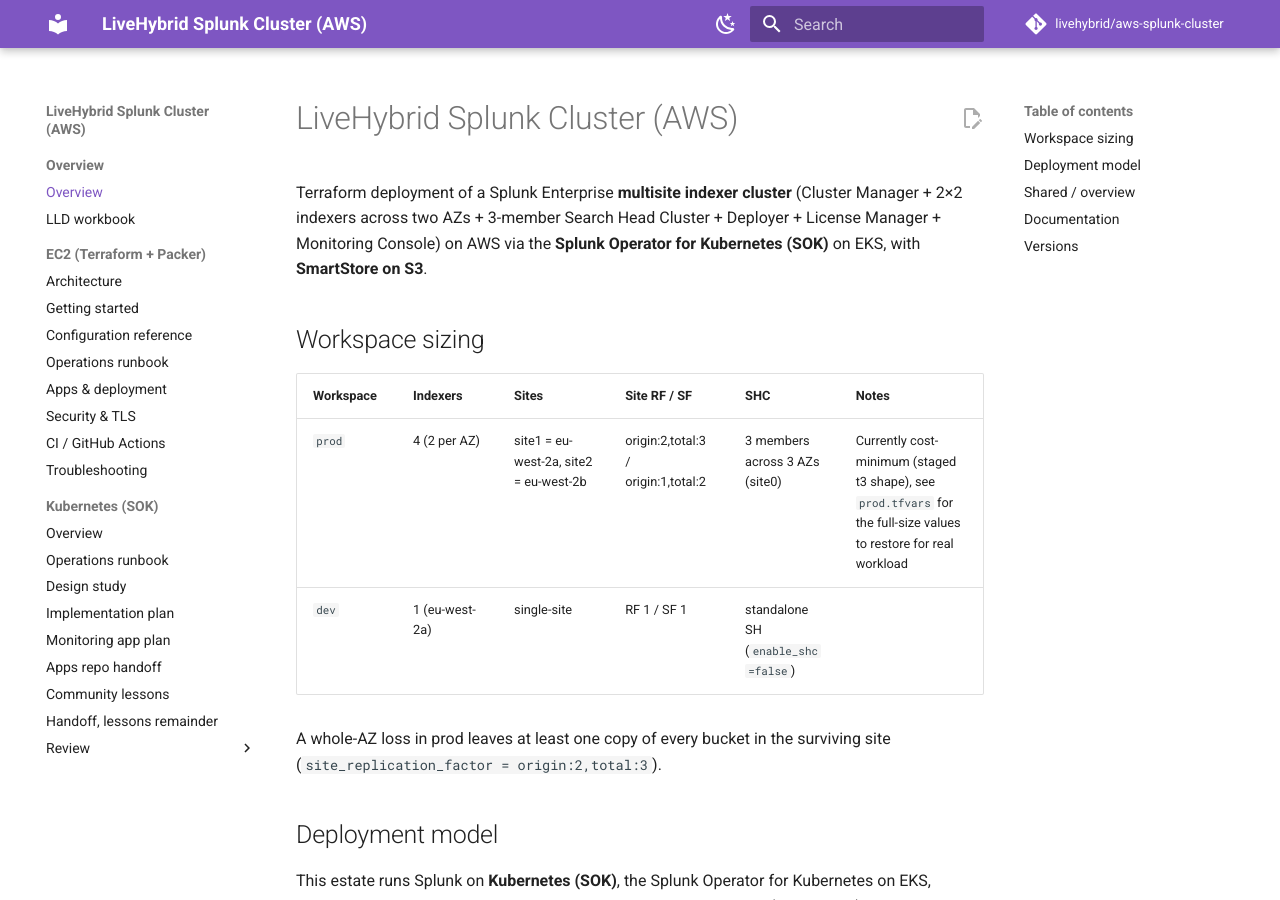
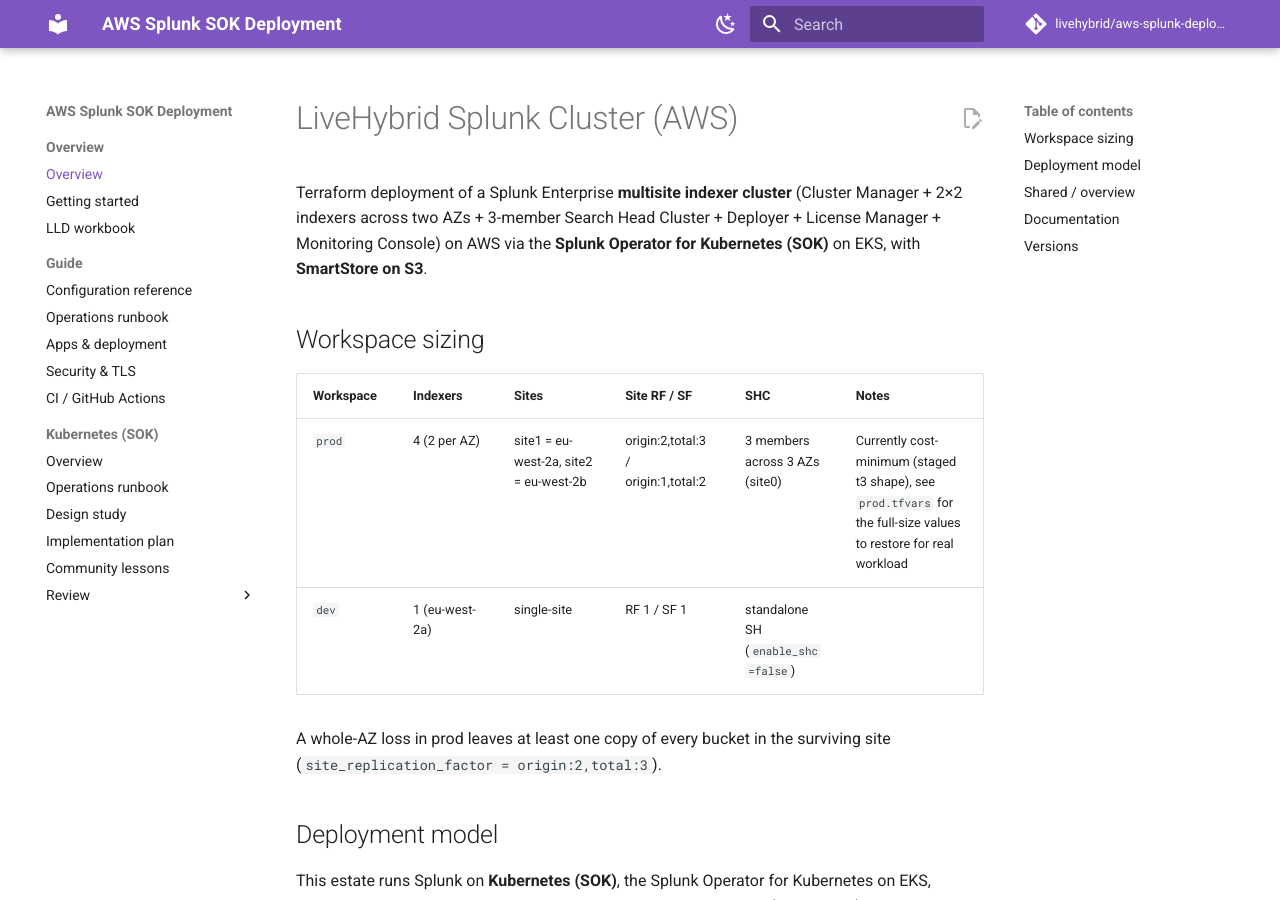
Before and after one commit to livehybrid/aws-splunk-deployment, an MkDocs documentation site: the page built from docs/index.md, in a window 1280 px wide and 900 px high. Built offline with MkDocs 1.6.1 and Material for MkDocs 9.7.7, drawn with Linux system fonts in a browser that asks for light colours; comment, search, counter and statistics services are not loaded.

Commit message:
Trim Makefile, CI and docs config to SOK-only
- Makefile: layer list account iam cluster -> account iam eks sok; remove the
  EC2 operations section (packer, SSM cluster ops, EC2 deploy/mc-register/
  password); env-scope sok-password.
- terraform-ci.yml / terraform-plan.yml: layer list -> account iam eks sok.
- .gitlab-ci.yml: the per-layer pipeline now targets eks in place of the removed
  cluster layer (sok is driven by the SOK-START workflow).
- infracost.yml: drop the cluster projects; the merged account layer carries the
  persistent SmartStore/apps/KMS cost, eks the control plane + nodes.
- mkdocs.yml: SOK-only nav (drop the EC2 section + deleted/missing pages), point
  at the aws-splunk-deployment repo.
- sok-start/sok-stop/deploy-apps comments + eks/variables comments: sok-foundation
  folded into account; DNS is kubernetes_manifest wait, not sok-web-dns.sh.

```diff
--- a/mkdocs.yml
+++ b/mkdocs.yml
@@ -1,9 +1,9 @@
-site_name: LiveHybrid Splunk Cluster (AWS)
+site_name: AWS Splunk SOK Deployment
 site_description: >-
-  Terraform + Packer deployment of a Splunk Enterprise multisite cluster
-  (C13) with SmartStore on S3.
-repo_url: https://github.com/livehybrid/aws-splunk-cluster
-repo_name: livehybrid/aws-splunk-cluster
+  Terraform deployment of Splunk Enterprise on EKS via the Splunk Operator
+  for Kubernetes (SOK), with SmartStore on S3.
+repo_url: https://github.com/livehybrid/aws-splunk-deployment
+repo_name: livehybrid/aws-splunk-deployment
 edit_uri: edit/master/docs/
 
 theme:
@@ -43,25 +43,20 @@
 nav:
   - Overview:
     - Overview: index.md
+    - Getting started: getting-started.md
     - LLD workbook: LLD-workbook.md
-  - EC2 (Terraform + Packer):
-    - Architecture: architecture.md
-    - Getting started: getting-started.md
+  - Guide:
     - Configuration reference: configuration.md
     - Operations runbook: operations.md
     - Apps & deployment: apps.md
     - Security & TLS: security.md
     - CI / GitHub Actions: ci.md
-    - Troubleshooting: troubleshooting.md
   - Kubernetes (SOK):
     - Overview: kubernetes-sok-overview.md
     - Operations runbook: kubernetes-sok-runbook.md
     - Design study: kubernetes-sok.md
     - Implementation plan: kubernetes-sok-plan.md
-    - Monitoring app plan: kubernetes-sok-monitoring-app-plan.md
-    - Apps repo handoff: apps-repo-handoff.md
     - Community lessons: kubernetes-sok-community-lessons.md
-    - Handoff, lessons remainder: handoff-sok-lessons-remainder.md
     - Review:
       - Summary: reviews/index.md
       - Security: reviews/security.md
```
Also changed, not shown: .gitlab-ci.yml (+13 -13 lines), infracost.yml (+6 -32 lines), 10 other files.
